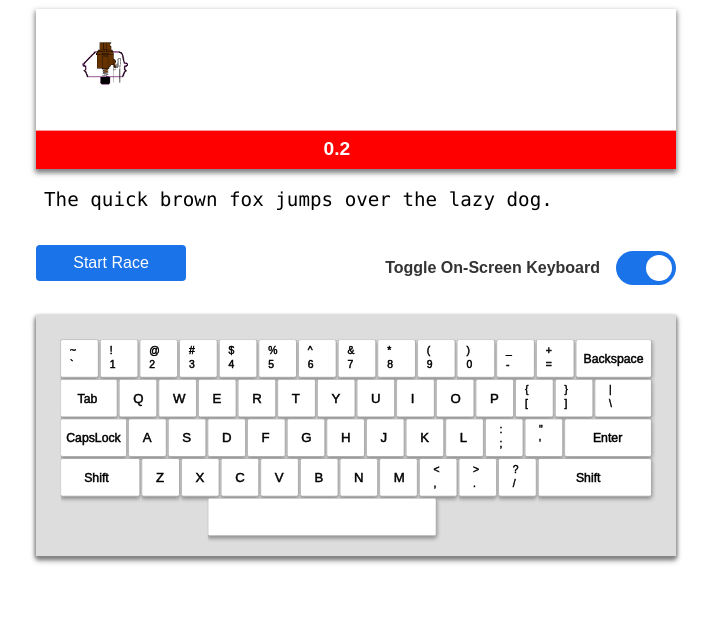
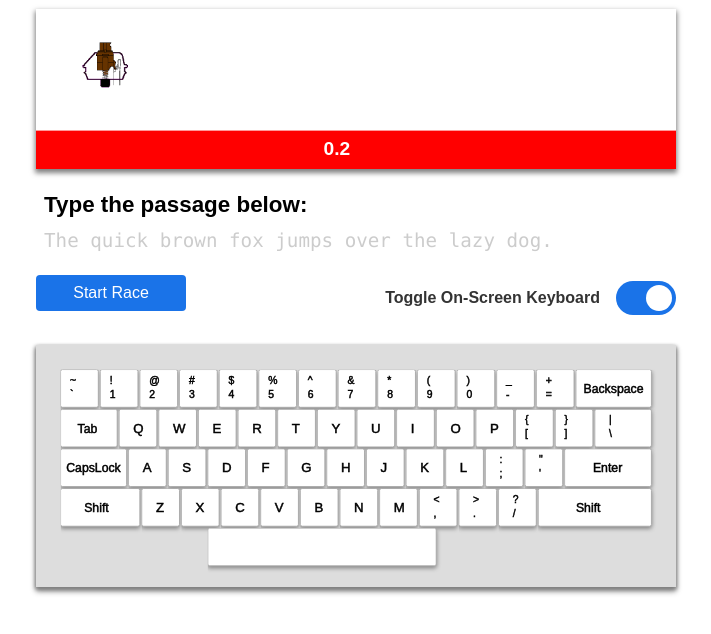
Before and after one commit to tchiu2/clack-racer, a website built with webpack: page index.html in a window 1280 px wide. Both pictures are taken after a click on the button "Start Race". Shown: the part 48-682 px from the top of the page, without its empty margins (284-995 px from the left). Built offline with nearby package versions, Linux system fonts and the light colour scheme.

Commit message:
add passage heading and adjust styling

```diff
--- a/css/index.css
+++ b/css/index.css
@@ -53,16 +53,28 @@
 
 #passage-container {
   font-family: "Lucida Console", "Monaco", monospace;
+  visibility: hidden;
   padding: 8px;
 	font-size: 1.2rem;
   line-height: 1.6rem;
-  margin: 10px 0;
+  margin: 15px 10px 0 0;
   transition: all 0.2s ease-in-out;
+  --text-color: #ccc;
+  color: #ccc;
+}
+
+#passage-heading {
+  color: black;
+  font-family: sans-serif;
+  font-size: 1.4rem;
+  font-weight: 700;
 }
 
 #user-input:focus + #passage-container {
   border-radius: 5px;
-  background: rgba(114, 114, 114, 0.1);
+  background: white;
+  --text-color: black;
+  color: black;
 }
 
 #completed-passage {
@@ -89,7 +101,7 @@
     background: var(--bg-color);
   }
   50% {
-    color: black;
+    color: var(--text-color);
     background: transparent;
   }
 }
@@ -100,7 +112,7 @@
     background: var(--bg-color);
   }
   50% {
-    color: black;
+    color: var(--text-color);
     background: transparent;
   }
 }
--- a/src/game_view.js
+++ b/src/game_view.js
@@ -38,14 +38,16 @@ class GameView {
     this.racer = new Racer({
       context: this.ctx,
       width: this.ctx.canvas.width * 0.12,
-      height: this.ctx.canvas.height * 0.3,
+      height: this.ctx.canvas.height * 0.32,
     });
   }
 
   displayPassageLetters() {
     const completed = Array.from(this.game.userInput, c => `<span class="letter completed">${c}</span>`).join('');
     const remaining = Array.from(this.game.remainingPassage, (c, i) => `<span class="letter remaining ${i === 0 ? "cursor" : ""} ${this.game.incorrect ? "error" : ""}">${c}</span>`).join('');
-    this.container.innerHTML = `${completed}${remaining}`;
+
+    this.container.innerHTML = `<div id="passage-heading">${remaining.length === 0 ? "You finished!" : "Type the passage below:"}</div><div id="passage">${completed}${remaining}</div>`;
+    this.container.style.visibility = "visible";
   }
 
   toggleKeyboardDisplay = e => {
--- a/src/index.js
+++ b/src/index.js
@@ -15,10 +15,10 @@ document.addEventListener("DOMContentLoaded", () => {
 });
 
 const showInstructions = (ctx, fontSize) => {
-  ctx.font = `bold ${Math.floor(fontSize)}px Monaco`;
+  ctx.font = `bold ${Math.floor(fontSize)}px sans-serif`;
   ctx.fillStyle = "black";
   ctx.textAlign = "center";
-  ctx.textBaseline = "center";
+  ctx.textBaseline = "middle";
   ctx.fillText(
     "Click below to start a race!",
     ctx.canvas.width / 2,
--- a/src/results.js
+++ b/src/results.js
@@ -13,7 +13,7 @@ export const showResults = (results, ctx) => {
       ctx.canvas.width,
       ctx.canvas.height);
 
-    ctx.font = `bold ${Math.floor(fontSize * 0.75)}px Monaco`;
+    ctx.font = `bold ${Math.floor(fontSize * 0.75)}px sans-serif`;
     ctx.fillStyle = `rgba(0, 0, 0, ${alpha})`;
     ctx.textAlign = "center";
     ctx.fillText(
```
Also changed, not shown: dist/bundle.js, 1 other file.
